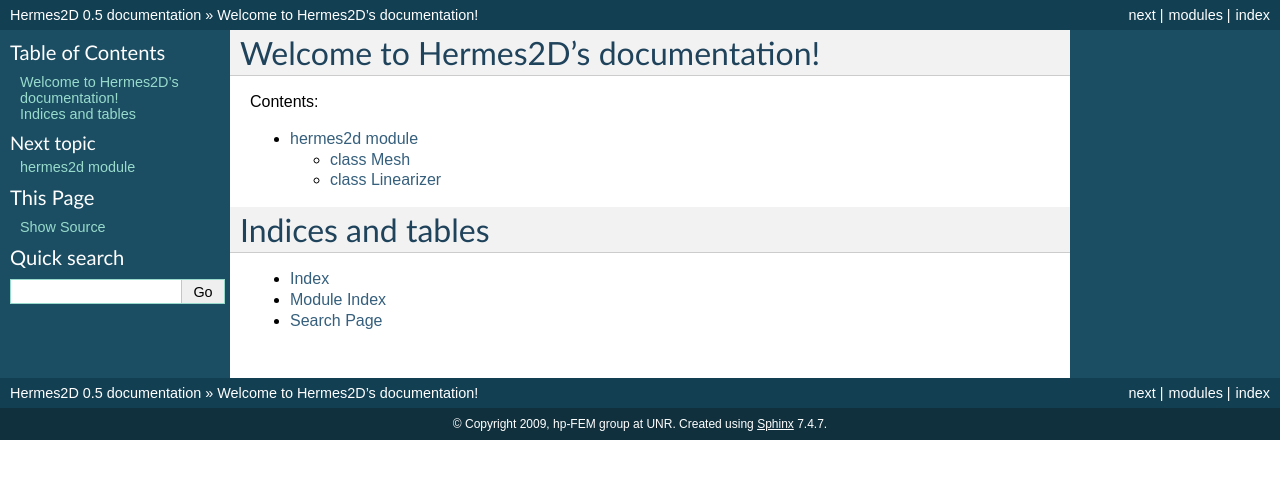
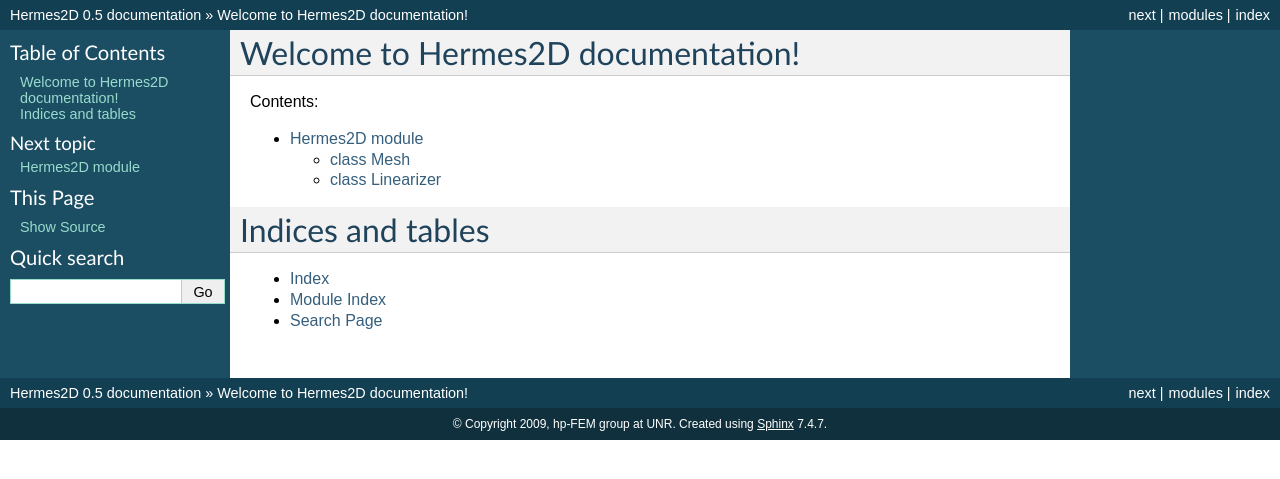
Before and after one commit to certik/hermes2d, a Sphinx documentation site: the page built from doc/index.rst, in a window 1280 px wide. Shown: the top 479 px of the page. Built offline with Sphinx 7.4.7, drawn with Linux system fonts in a browser that asks for light colours; formulas are drawn with MathJax 3.

```diff
--- a/doc/index.rst
+++ b/doc/index.rst
@@ -3,8 +3,8 @@
    You can adapt this file completely to your liking, but it should at least
    contain the root `toctree` directive.
 
-Welcome to Hermes2D's documentation!
-====================================
+Welcome to Hermes2D documentation!
+==================================
 
 Contents:
 
--- a/doc/wrappers.rst
+++ b/doc/wrappers.rst
@@ -1,4 +1,4 @@
-hermes2d module
+Hermes2D module
 ===============
 
 .. module:: hermes2d
```
